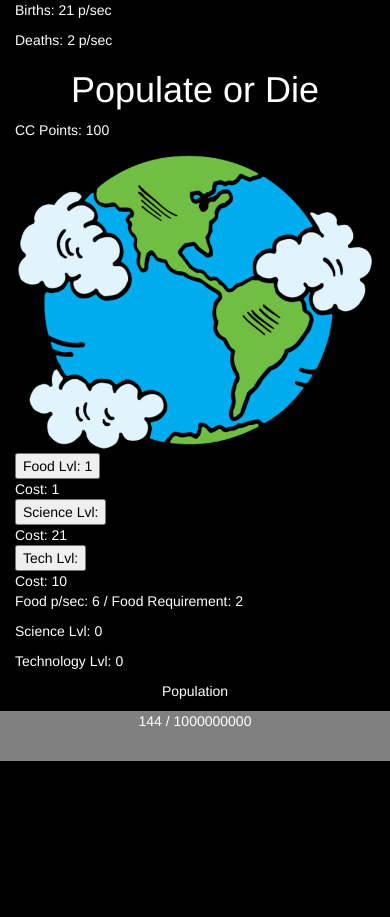
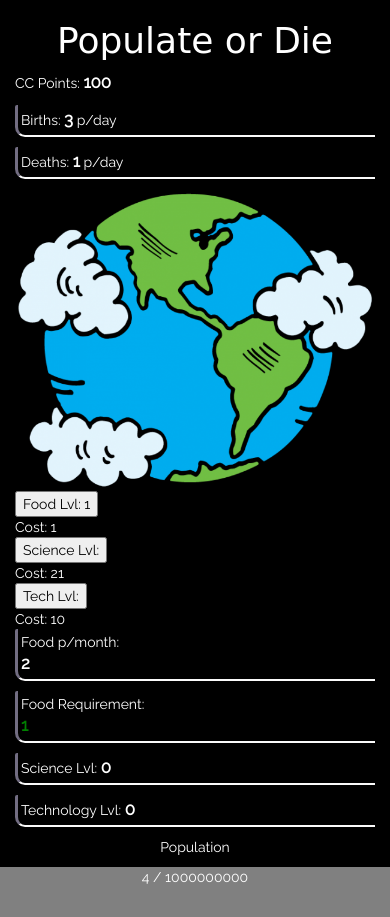
Before and after one commit to Jack-Odell/sparta-global-game-project, a plain HTML site: page index.html in a window 390 px wide. Before the commit the page ends 844 px from the top, so only its background shows below. Drawn offline with nearby package versions, Linux system fonts and the light colour scheme; a web font is replaced by a local one.

Commit message:
Progress bar now shows acurate representation of percentage towards population goal.

```diff
--- a/index.html
+++ b/index.html
@@ -4,46 +4,59 @@
     <meta charset="utf-8">
     <link rel="stylesheet" href="style.css">
     <link rel="stylesheet" href="https://maxcdn.bootstrapcdn.com/bootstrap/3.3.7/css/bootstrap.min.css" integrity="sha384-BVYiiSIFeK1dGmJRAkycuHAHRg32OmUcww7on3RYdg4Va+PmSTsz/K68vbdEjh4u" crossorigin="anonymous">
+    <link href="https://fonts.googleapis.com/css?family=Raleway|Skranji" rel="stylesheet">
     <script src="https://ajax.googleapis.com/ajax/libs/jquery/3.3.1/jquery.min.js"></script>
     <script type="text/javascript" src="index.js"></script>
     <title>Populate or Die</title>
   </head>
-  <body class="game-page-style">
+  <body class="game-page-style main-font">
     <div class="container">
       <div class="row">
         <div class="col-md-4">
-          <p>Births: <span class="birth-rate"></span> p/sec</p>
-          <p>Deaths: <span class="death-rate"></span> p/sec</p>
         </div>
+
         <div class="col-md-4">
-          <h1 class="text-center">Populate or Die</h1>
+          <h1 class="text-center title-font">Populate or Die</h1>
         </div>
         <div class="col-md-4">
           <p>CC Points: <span class="cc-points"></span></p>
         </div>
       </div>
+
       <div class="row">
-        <div class="col-md-4">
+        <div class="col-md-2">
+          <p class="stat-style">Births: <span class="birth-rate"></span> p/day</p>
+          <p class="stat-style">Deaths: <span class="death-rate"></span> p/day</p>
         </div>
-        <div class="col-md-4">
+        <div class="col-md-4 col-md-offset-2">
           <img class="img-responsive earth" src="img/earth.png" alt="Picture of earth">
         </div>
+
         <div class="col-md-4">
           <Button class="food-pop-incr button-style" type="button" name="">Food Lvl: <span class="food-lvl"></span> </button><span> Cost: <span class="food-cost"></span> </span>
           <Button class="science-incr button-style" type="button" name="">Science Lvl: </button><span> Cost: <span class="science-cost"></span> </span>
           <Button class="tech-incr button-style" type="button" name="">Tech Lvl: </button><span> Cost: <span class="tech-cost"></span> </span>
         </div>
       </div>
+
       <div class="row">
         <div class="col-md-4">
-          <p>Food p/sec: <span class="food-stat"></span> / Food Requirement: <span class="food-req"></span></p>
-          <p>Science Lvl: <span class="science-stat"></span></p>
-          <p>Technology Lvl: <span class="tech-stat"></span></p>
+          <div class="row">
+            <div class="col-md-6">
+              <p class="stat-style">Food p/month: <br><span class="food-stat"></span></p>
+            </div>
+            <div class="col-md-6">
+              <p class="stat-style">Food Requirement: <br><span class="food-req"></span></p>
+            </div>
+          </div>
+          <p class="stat-style">Science Lvl: <span class="science-stat"></span></p>
+          <p class="stat-style">Technology Lvl: <span class="tech-stat"></span></p>
         </div>
         </div>
       </div>
+
       <div class="row">
-        <div class="col-md-10 col-md-offset-1">
+        <div class="col-md-6 col-md-offset-3">
           <p class="text-center">Population</p>
           <div id="progress-bar">
             <span class="population"></span> / <span class="max-population"></span>
--- a/index.js
+++ b/index.js
@@ -1,5 +1,5 @@
 $(document).ready(function () {
-  var population = 100;
+  var population = 2;
   var maxPopulaton = 1000000000;
   var births = 1;
   var birthRate;
@@ -25,7 +25,8 @@ $(document).ready(function () {
 
   var techWorkerNum;
 
-  var gameSpeed = 1000;
+  var daySpeed = 1000;
+  var monthSpeed = 4000;
 
   var barWidth = 1;
   var progressPercent;
@@ -37,23 +38,25 @@ $(document).ready(function () {
   ScienceButton();
   GameManager();
 
-// Functions to repeat according to gameSpeed
+// Functions to repeat according to daySpeed
   function GameManager() {
+    setInterval(function () {
+      FoodFarm();
+    }, monthSpeed);
+
     setInterval(function (){
       DisplayStats();
       DeathRateCalc();
       GameOver();
       FoodCostCheck();
-      FoodFarm();
       TechCostCheck();
       ScienceCostCheck();
       FoodReq();
       TechWorker();
-      HumanWorker();
       Death();
       Birth();
       Progress();
-    }, gameSpeed);
+    }, daySpeed);
   }
 
 //This function displays all stats available on the page
@@ -79,10 +82,19 @@ $(document).ready(function () {
 
 //Calculation for the death rate. Death rate is a percentage of the population
   function DeathRateCalc () {
-    if (foodTotal < foodRequirement) {
-      deaths = (population / 100) * 10 + 1;
+    if (foodTotal < foodRequirement / 3) {
+      $(".food-req").css("color", "red");
+      deaths = (population / 100) * 60 + 1;
+    }
+    else if (foodTotal < foodRequirement / 2) {
+      $(".food-req").css("color", "orange");
+      deaths = (population / 100) * 20 + 1;
+    }
+    else if (foodTotal > foodRequirement) {
+      $(".food-req").css("color", "green");
+      deaths = (population / 100) * 20 + 1;
     } else {
-      deaths = (population / 100) + 1;
+      deaths = (population / 100) * 2 + 1;
     }
   }
 
@@ -121,10 +133,11 @@ $(document).ready(function () {
 
   function FoodReq() {
     foodRequirement = (population / 100) + 1;
+    return foodRequirement;
   }
 //A check to see if player has enough points to buy food
   function FoodCostCheck () {
-    if (ccPoints >= foodCost) {
+    if (population >= foodCost) {
       canBuyFood = true;
     } else {
       canBuyFood = false;
@@ -136,8 +149,8 @@ $(document).ready(function () {
       if (canBuyFood) {
         console.log("Plus Food");
         foodLevel++
-        ccPoints -= foodCost;
-        foodCost *= 1.5;
+        population -= foodCost;
+        foodCost *= 10;
         DisplayStats();
       }
     });
@@ -194,10 +207,6 @@ $(document).ready(function () {
     ccPoints += techTotal;
   }
 
-  function HumanWorker () {
-    ccPoints += population / 100000;
-  }
-
   function FoodWorker () {
     foodTotal += foodMod;
   }
@@ -214,8 +223,19 @@ $(document).ready(function () {
     }
   }
 
+  function MonthCounter() {
+    progressPercent = population / maxPopulaton * 100;
+    if (progressPercent < 100) {
+    $("#bar").width(progressPercent + "%");
+    }
+    else if (progressPercent > 100) {
+      progressPercent = 100;
+      $("#bar").width(progressPercent + "%");
+    }
+  }
+
   function GameOver () {
-    if (population < 2) {
+    if (population < 1) {
       console.log("Catastrophe! There are no humans left!");
     }
   }
--- a/style.css
+++ b/style.css
@@ -10,6 +10,18 @@
 
 .earth {
 
+}
+
+.stat-style {
+  padding: 3px;
+  border-bottom: 2px solid #fafafa;
+  border-left: 3px solid #726d82;
+  border-radius: 2px 0 0 10px;
+}
+
+p span {
+  font-weight: bold;
+  font-size: 1.2em;
 }
 
 .button-style {
@@ -37,6 +49,14 @@
   position: fixed;
 }
 
+.title-font {
+  font-family: 'Skranji', cursive;
+}
+
+.main-font {
+  font-family: 'Raleway', sans-serif;
+}
+
 /* IDs */
 
 #progress-bar {
```
Lines whose indentation alone changed are shown as unchanged.
